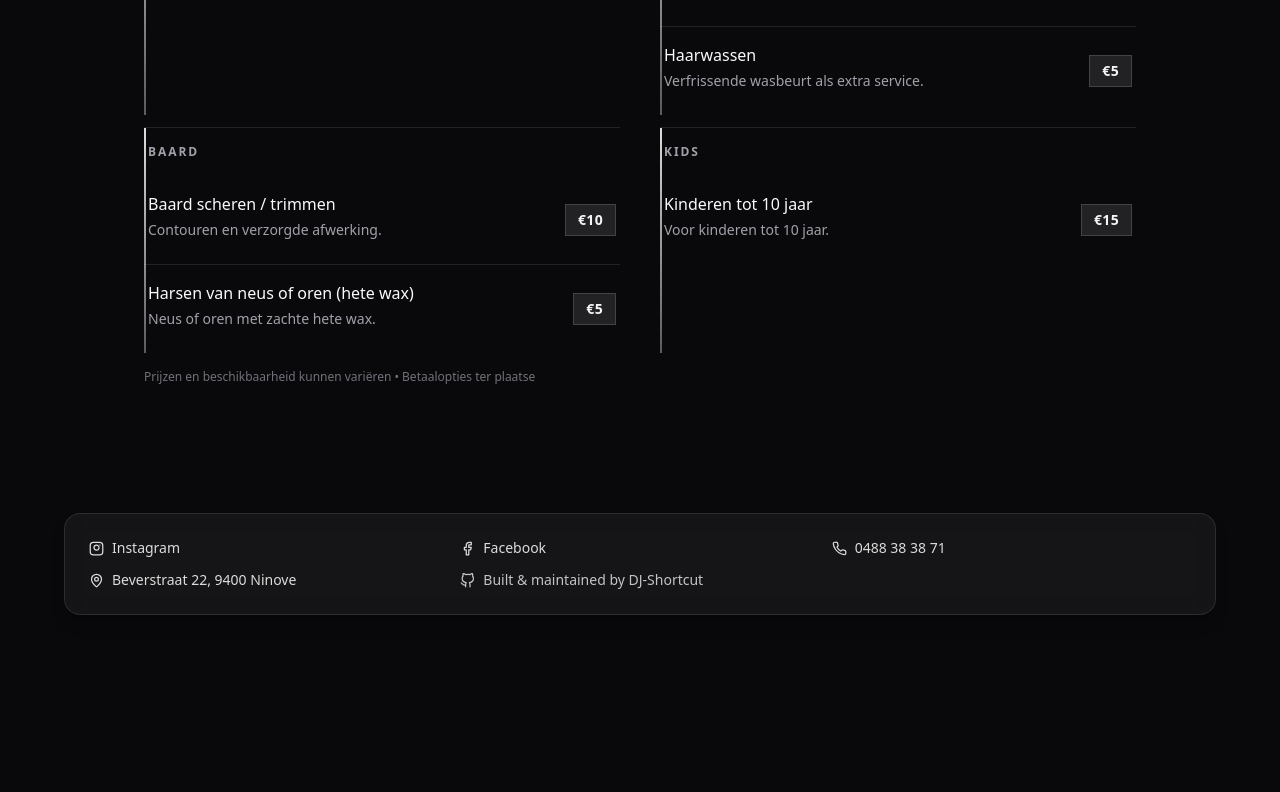
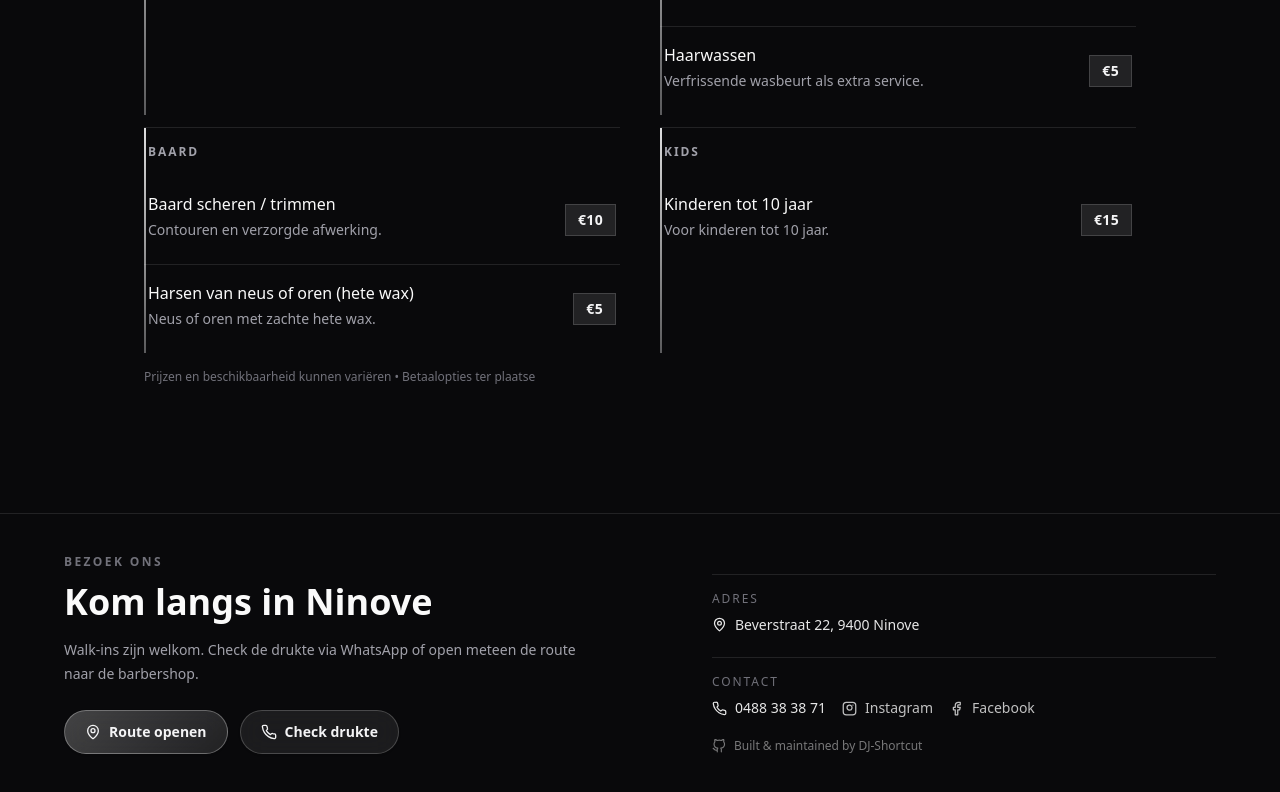
Before and after one commit to Dj-Shortcut/senerbarbershopv2, a Next.js app: page / in a window 1280 px wide. Shown: the part 3180-3972 px from the top of the page. Before the commit the page ends 3915 px from the top, so only its background shows below. Built offline with nearby package versions, Linux system fonts and the light colour scheme; no server answers.

Commit message:
Restyle footer visit CTA

```diff
--- a/components/Footer.tsx
+++ b/components/Footer.tsx
@@ -1,17 +1,71 @@
 import { Facebook, Github, Instagram, MapPin, Phone } from "lucide-react";
 import { CONTACT_CONFIG, FOOTER_CONFIG, PHONE_DISPLAY, PHONE_E164 } from "../lib/config";
+import { createDrukteWhatsAppUrl } from "../lib/whatsapp";
 
 export default function Footer() {
   return (
-    <footer className="mt-16 px-4 pb-10 sm:px-6 lg:px-8">
-      <div className="mx-auto max-w-6xl rounded-2xl border border-white/10 bg-white/5 p-5 shadow-lg shadow-black/25 backdrop-blur-md sm:p-6">
-        <div className="grid gap-3 text-sm text-zinc-200 sm:grid-cols-2 lg:grid-cols-3">
+    <footer className="mt-16 border-t border-white/10 px-4 pb-10 pt-10 sm:px-6 lg:px-8">
+      <div className="mx-auto grid max-w-6xl gap-8 lg:grid-cols-[1.1fr_0.9fr] lg:items-end">
+        <div>
+          <p className="text-xs font-semibold uppercase tracking-[0.2em] text-zinc-500">Bezoek ons</p>
+          <h2 className="mt-3 max-w-xl text-3xl font-semibold leading-tight text-zinc-50 sm:text-4xl">
+            Kom langs in Ninove
+          </h2>
+          <p className="mt-4 max-w-lg text-sm leading-6 text-zinc-400">
+            Walk-ins zijn welkom. Check de drukte via WhatsApp of open meteen de route naar de barbershop.
+          </p>
+
+          <div className="mt-6 flex flex-col gap-3 sm:flex-row">
+            <a
+              href={CONTACT_CONFIG.address.mapsHref}
+              target="_blank"
+              rel="noopener"
+              aria-label="Open adres in Google Maps"
+              className="ios-glass-pill ios-glass-pill--primary w-full sm:w-auto"
+            >
+              <MapPin size={16} />
+              <span>Route openen</span>
+            </a>
+            <a
+              href={createDrukteWhatsAppUrl("algemene drukte")}
+              target="_blank"
+              rel="noreferrer"
+              aria-label="Check drukte via WhatsApp"
+              className="ios-glass-pill w-full sm:w-auto"
+            >
+              <Phone size={16} />
+              <span>Check drukte</span>
+            </a>
+          </div>
+        </div>
+
+        <div className="grid gap-5 text-sm text-zinc-300 sm:grid-cols-2 lg:grid-cols-1">
+          <div className="border-t border-white/10 pt-4">
+            <p className="text-xs uppercase tracking-[0.16em] text-zinc-500">Adres</p>
+            <a
+              href={CONTACT_CONFIG.address.mapsHref}
+              target="_blank"
+              rel="noopener"
+              className="mt-2 inline-flex items-center gap-2 text-white/90 transition hover:text-white focus-visible:outline-none focus-visible:ring-2 focus-visible:ring-white/60"
+            >
+              <MapPin size={15} />
+              <span>{CONTACT_CONFIG.address.label}</span>
+            </a>
+          </div>
+
+          <div className="border-t border-white/10 pt-4">
+            <p className="text-xs uppercase tracking-[0.16em] text-zinc-500">Contact</p>
+            <div className="mt-2 flex flex-wrap gap-x-4 gap-y-2">
+              <a href={`tel:${PHONE_E164}`} aria-label="Bel The Sener Barber" className="inline-flex items-center gap-2 text-white/90 transition hover:text-white focus-visible:outline-none focus-visible:ring-2 focus-visible:ring-white/60">
+                <Phone size={15} />
+                <span>{PHONE_DISPLAY}</span>
+              </a>
               <a
                 href={CONTACT_CONFIG.social.instagram.href}
                 target="_blank"
                 rel="noreferrer"
                 aria-label="Open Instagram profiel"
-            className="inline-flex items-center gap-2 text-white/85 transition hover:text-white focus-visible:outline-none focus-visible:ring-2 focus-visible:ring-white/60 rounded"
+                className="inline-flex items-center gap-2 text-white/75 transition hover:text-white focus-visible:outline-none focus-visible:ring-2 focus-visible:ring-white/60"
               >
                 <Instagram size={15} />
                 <span>Instagram</span>
@@ -21,33 +75,22 @@ export default function Footer() {
                 target="_blank"
                 rel="noreferrer"
                 aria-label="Open Facebook pagina"
-            className="inline-flex items-center gap-2 text-white/85 transition hover:text-white focus-visible:outline-none focus-visible:ring-2 focus-visible:ring-white/60 rounded"
+                className="inline-flex items-center gap-2 text-white/75 transition hover:text-white focus-visible:outline-none focus-visible:ring-2 focus-visible:ring-white/60"
               >
                 <Facebook size={15} />
                 <span>Facebook</span>
               </a>
-          <a href={`tel:${PHONE_E164}`} aria-label="Bel The Sener Barber" className="inline-flex items-center gap-2 text-white/85 transition hover:text-white focus-visible:outline-none focus-visible:ring-2 focus-visible:ring-white/60 rounded">
-            <Phone size={15} />
-            <span>{PHONE_DISPLAY}</span>
-          </a>
-          <a
-            href={CONTACT_CONFIG.address.mapsHref}
-            target="_blank"
-            rel="noopener"
-            aria-label="Open adres in Google Maps"
-            className="inline-flex items-center gap-2 text-white/85 transition hover:text-white focus-visible:outline-none focus-visible:ring-2 focus-visible:ring-white/60 rounded"
-          >
-            <MapPin size={15} />
-            <span>{CONTACT_CONFIG.address.label}</span>
-          </a>
+            </div>
+          </div>
+
           <a
             href={FOOTER_CONFIG.projectRepoHref}
             target="_blank"
             rel="noreferrer"
             aria-label="Open project repository"
-            className="inline-flex items-center gap-2 text-white/75 transition hover:text-white focus-visible:outline-none focus-visible:ring-2 focus-visible:ring-white/60 rounded"
+            className="inline-flex w-fit items-center gap-2 text-xs text-white/45 transition hover:text-white/70 focus-visible:outline-none focus-visible:ring-2 focus-visible:ring-white/60"
           >
-            <Github size={15} />
+            <Github size={14} />
             <span>{FOOTER_CONFIG.creditText}</span>
           </a>
         </div>
```
Lines whose indentation alone changed are shown as unchanged.
